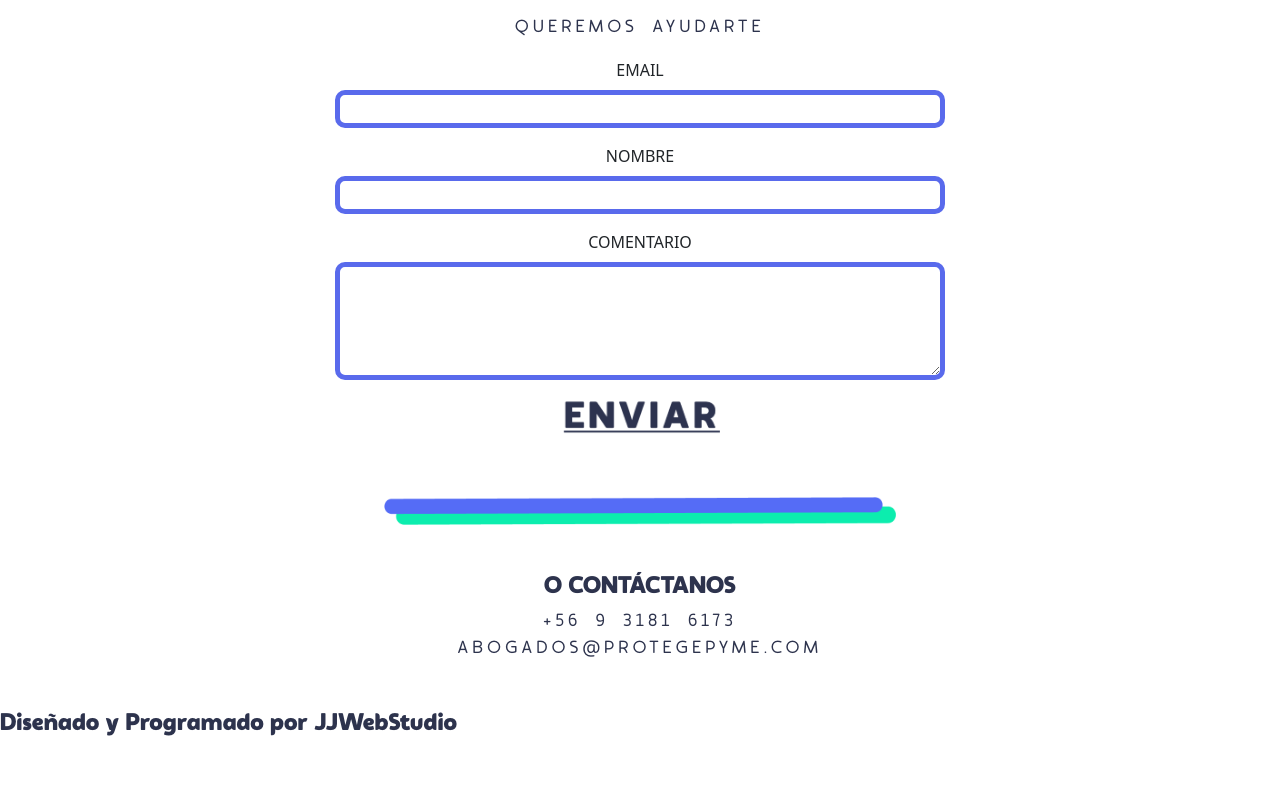
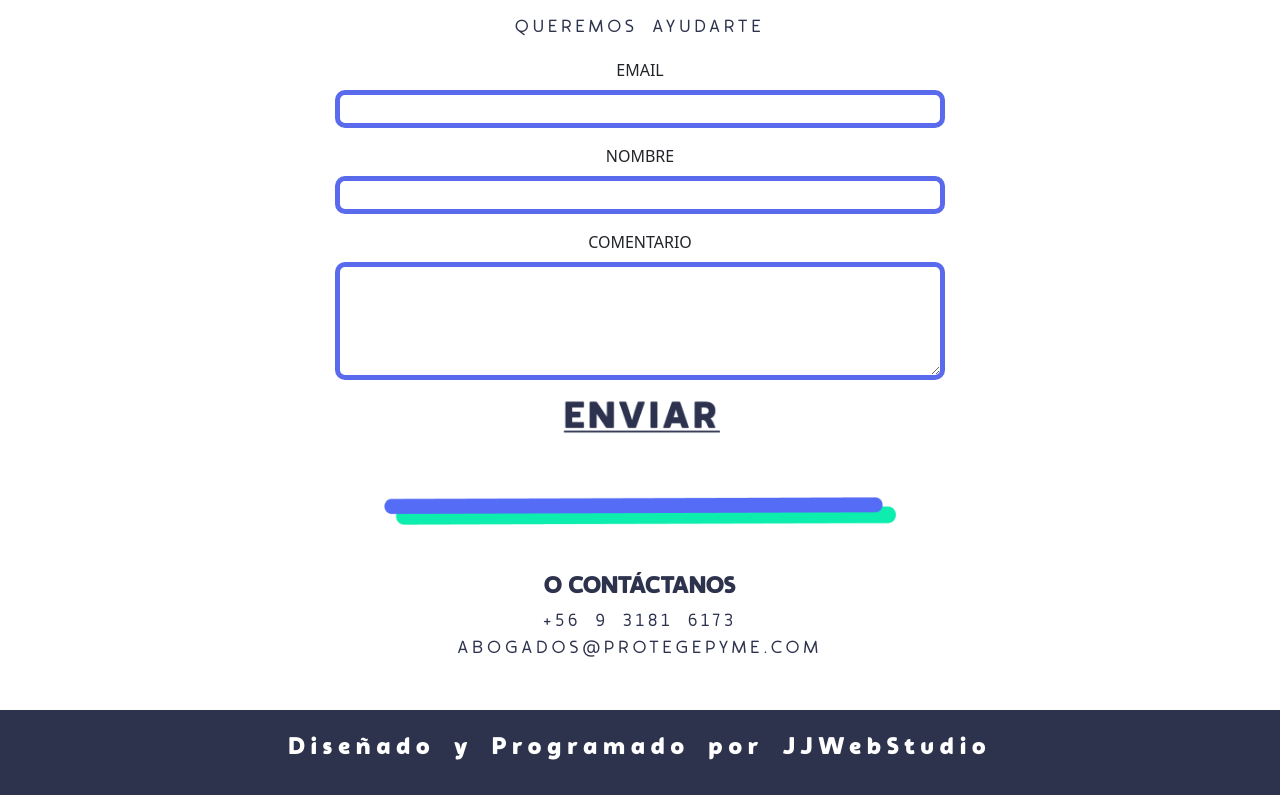
Before and after one commit to jerosantamariai/finalpp, a React (Create React App) app in the folder front/: page / in a window 1280 px wide. Shown: the part 2657-3452 px from the top of the page. Before the commit the page ends 3404 px from the top, so only its background shows below. Built offline with nearby package versions, Linux system fonts and the light colour scheme.

Commit message:
adding a possible footer

```diff
--- a/front/src/components/footer.jsx
+++ b/front/src/components/footer.jsx
@@ -2,9 +2,9 @@ import React from 'react';
 
 const Footer = props => {
     return(
-        <div className="footer no-gutters">
+        <footer className="footer text-center py-4 no-gutters">
             <h1>Diseñado y Programado por JJWebStudio</h1>
-        </div>
+        </footer>
     );
 }
 
--- a/front/src/index.css
+++ b/front/src/index.css
@@ -123,3 +123,15 @@ input, textarea {
   letter-spacing: 0.25em;
   word-spacing: 0.25em;
 }
+
+/* FOOTER */
+
+.footer {
+  background-color: rgb(45, 51, 77);
+}
+
+.footer h1 {
+  color: white;
+  letter-spacing: 0.25em;
+  word-spacing: 0.25em;
+}
```
Also changed, not shown: 1 other file (tests, documents, lock files or other folders).
